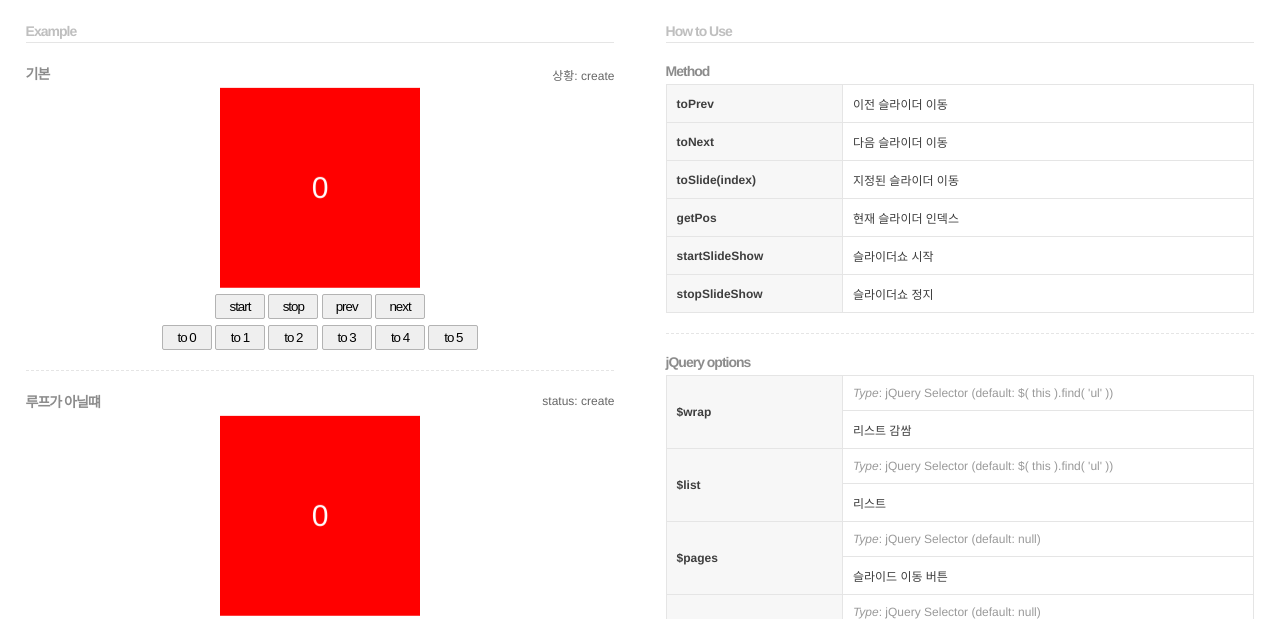
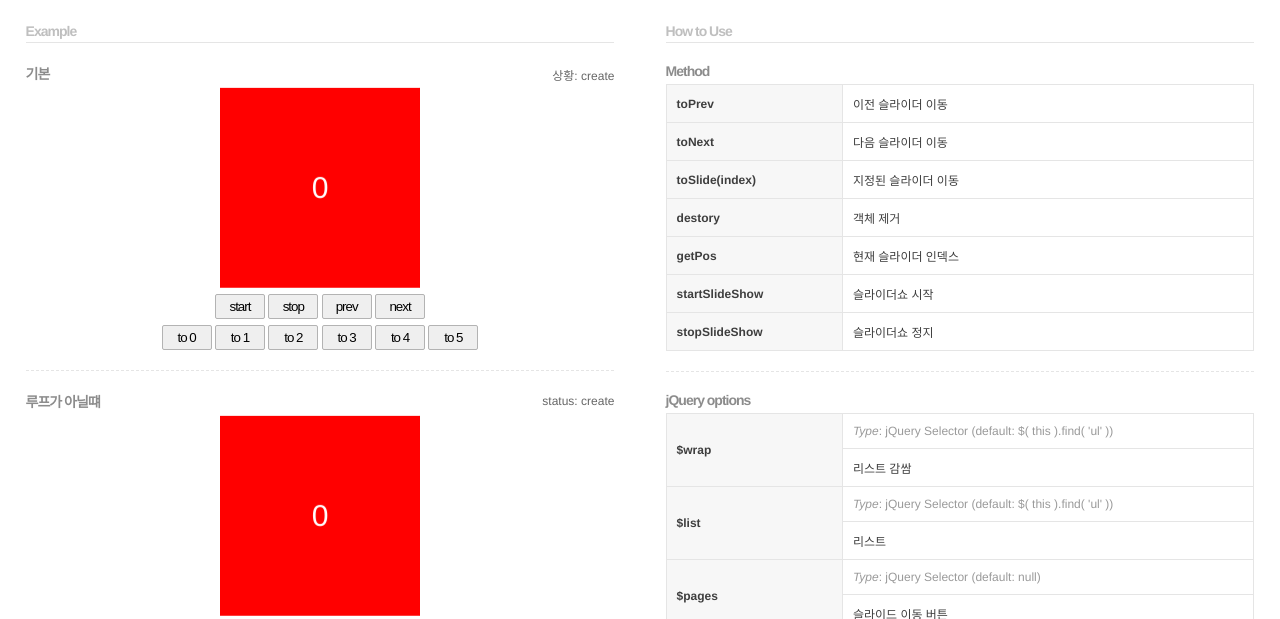
Before and after one commit to kkh975/CubeSwipe, a plain HTML site: page index_kr.html in a window 1280 px wide. Shown: the part 144-763 px from the top of the page. Drawn offline with Linux system fonts and the light colour scheme.

Commit message:
test fix

```diff
--- a/index_kr.html
+++ b/index_kr.html
@@ -328,12 +328,14 @@
 							<th scope="col">toNext</th>
 							<td>다음 슬라이더 이동</td>
 						</tr>
-
 						<tr>
 							<th scope="col">toSlide(index)</th>
 							<td>지정된 슬라이더 이동</td>
 						</tr>
-
+						<tr>
+							<th scope="col">destory</th>
+							<td>객체 제거</td>
+						</tr>
 						<tr>
 							<th scope="col">getPos</th>
 							<td>현재 슬라이더 인덱스</td>
```
